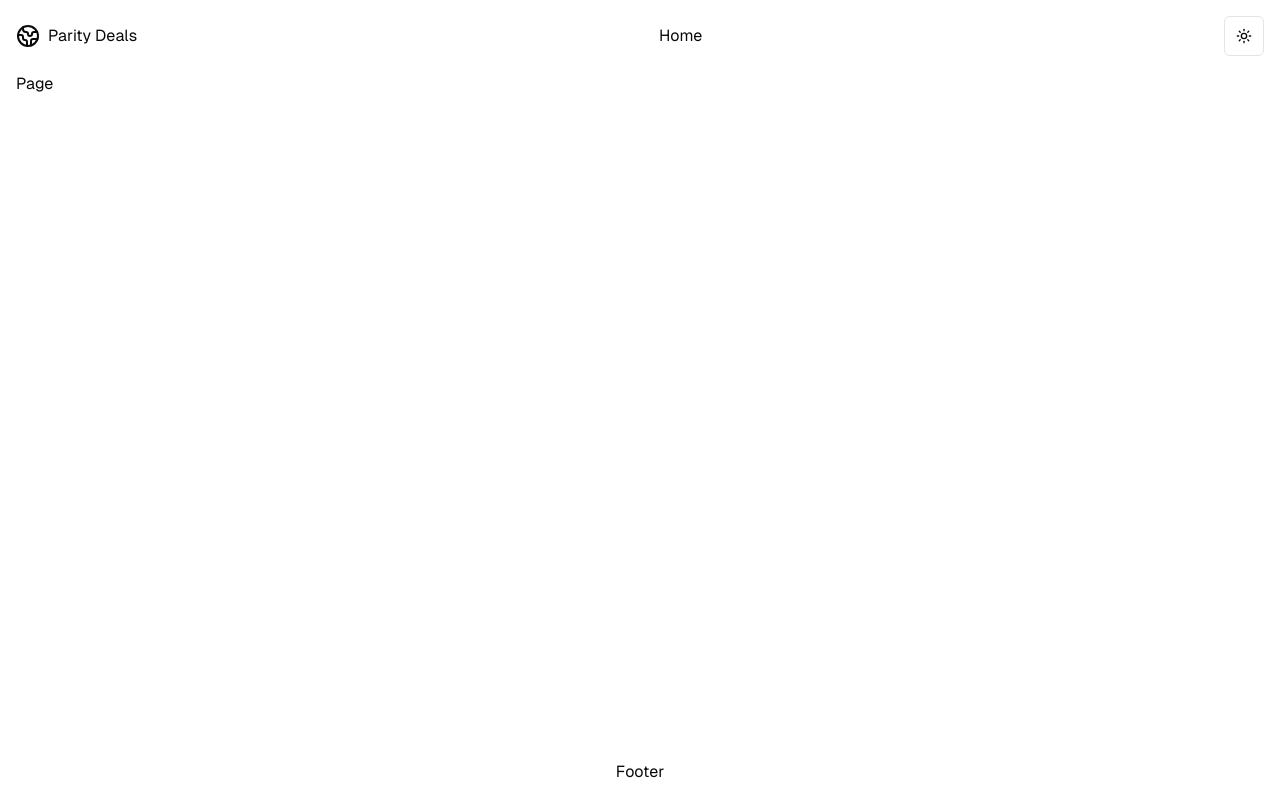
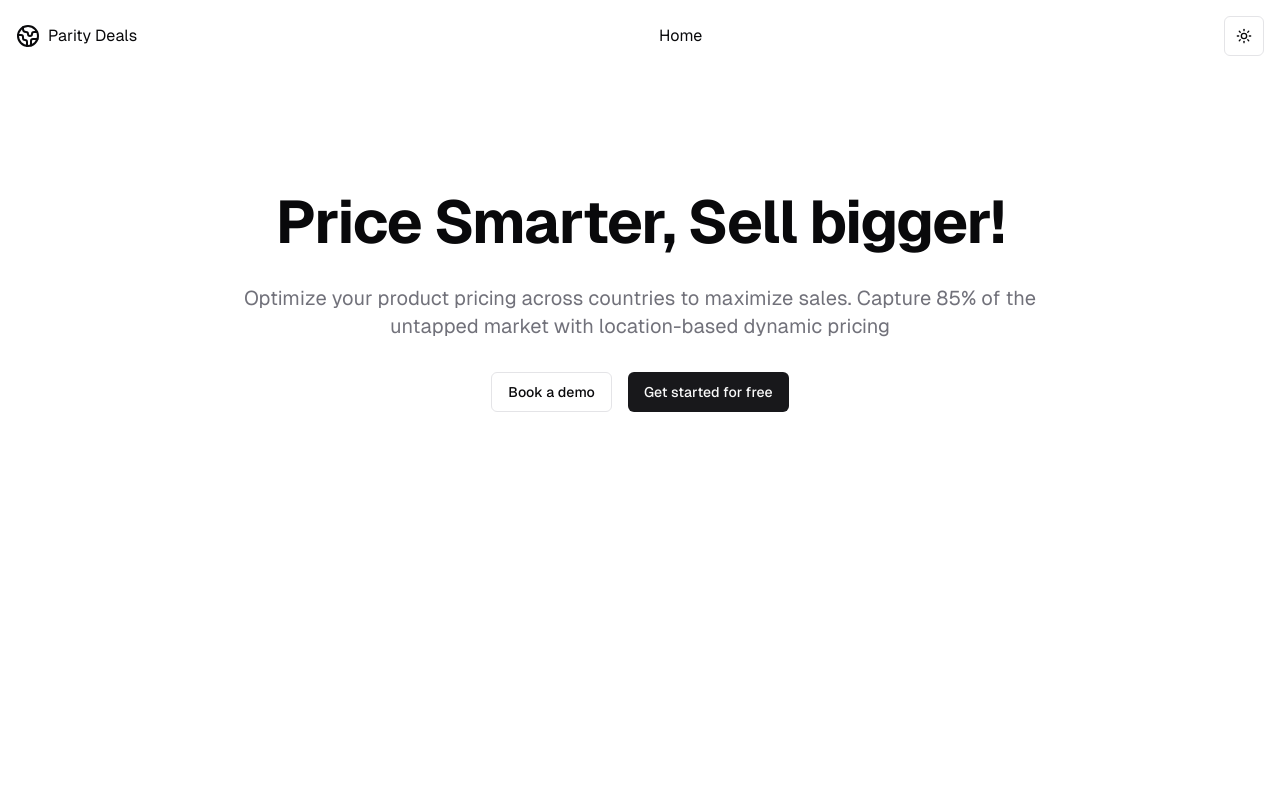
Before and after one commit to iamharshdabas/parity-deals, a Next.js app: page / in a window 1280 px wide. Shown: the top 800 px of the page. Built offline with nearby package versions, Linux system fonts and the light colour scheme.

Commit message:
feat: add class-variants and update marketing layout

```diff
--- a/app/(marketing)/_components/footer.tsx
+++ b/app/(marketing)/_components/footer.tsx
@@ -1,3 +1,3 @@
 export default function Footer() {
-  return <div className="text-center">Footer</div>;
+  return <footer className="text-center">Footer</footer>;
 }
--- a/app/(marketing)/_components/navbar.tsx
+++ b/app/(marketing)/_components/navbar.tsx
@@ -5,7 +5,7 @@ import Link from "next/link";
 
 export default function Navbar() {
   return (
-    <header className="flex justify-between items-center">
+    <header className="flex absolute top-0 w-full p-4 justify-between items-center">
       <div className="flex gap-2 items-center">
         <EarthIcon /> {siteData.title}
       </div>
--- a/app/(marketing)/layout.tsx
+++ b/app/(marketing)/layout.tsx
@@ -39,10 +39,12 @@ export default function RootLayout({
           enableSystem
           disableTransitionOnChange
         >
-          <div className="container gap-4 flex flex-col min-h-screen p-4">
+          <div className="container relative">
             <Navbar />
-            <main className="grow">{children}</main>
-            <Footer />
+            <div className="py-24 px-4 space-y-24">
+              <main className="min-h-screen">{children}</main>
+              <Footer />
+            </div>
           </div>
         </ThemeProvider>
       </body>
--- a/app/(marketing)/page.tsx
+++ b/app/(marketing)/page.tsx
@@ -1,3 +1,20 @@
+import { Button } from "@/components/ui/button";
+import { subtitle, title } from "@/config/class-variants";
+
 export default function Page() {
-  return <div>Page</div>;
+  return (
+    <>
+      <section className="flex flex-col justify-center items-center py-24 gap-8">
+        <h1 className={title()}>Price Smarter, Sell bigger!</h1>
+        <h2 className={subtitle({ class: "max-w-prose text-center" })}>
+          Optimize your product pricing across countries to maximize sales.
+          Capture 85% of the untapped market with location-based dynamic pricing
+        </h2>
+        <div className="flex flex-col w-full sm:w-fit sm:flex-row gap-4">
+          <Button variant="outline">Book a demo</Button>
+          <Button>Get started for free </Button>
+        </div>
+      </section>
+    </>
+  );
 }
--- /dev/null
+++ b/config/class-variants.ts
@@ -0,0 +1,16 @@
+import { cva } from "class-variance-authority";
+
+export const title = cva("tracking-tight font-bold", {
+  variants: {
+    size: {
+      sm: "text-2xl lg:text-4xl",
+      md: "text-3xl lg:text-6xl",
+      lg: "text-4xl lg:text-8xl",
+    },
+  },
+  defaultVariants: {
+    size: "md",
+  },
+});
+
+export const subtitle = cva("text-lg lg:text-xl text-muted-foreground");
--- a/tailwind.config.ts
+++ b/tailwind.config.ts
@@ -5,9 +5,9 @@ import tailwindcssAnimate from "tailwindcss-animate";
 const config: Config = {
   darkMode: ["class"],
   content: [
-    "./pages/**/*.{js,ts,jsx,tsx,mdx}",
+    "./app/**/*.{js,ts,jsx,tsx,mdx}",
     "./components/**/*.{js,ts,jsx,tsx,mdx}",
-    "./app/**/*.{js,ts,jsx,tsx,mdx}",
+    "./config/**/*.{js,ts,jsx,tsx,mdx}",
   ],
   theme: {
     extend: {
```
